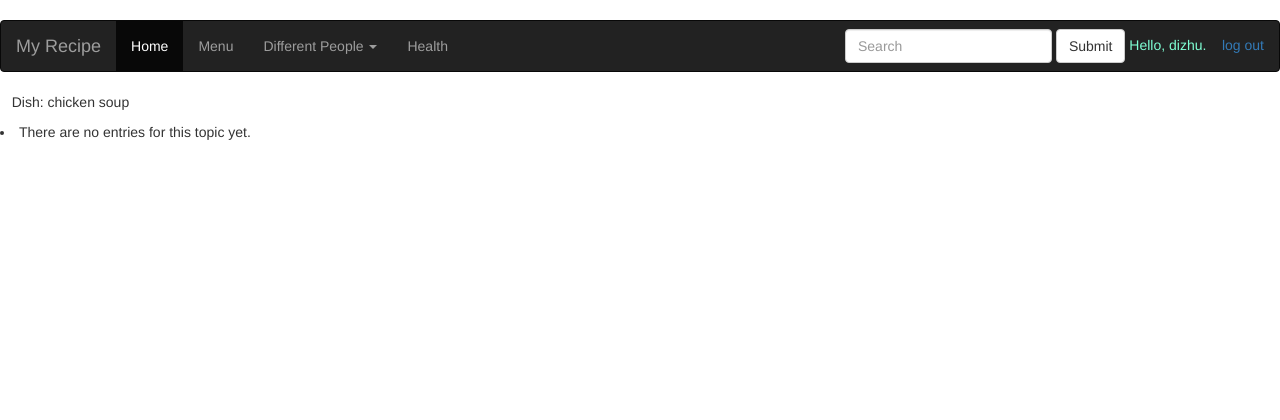
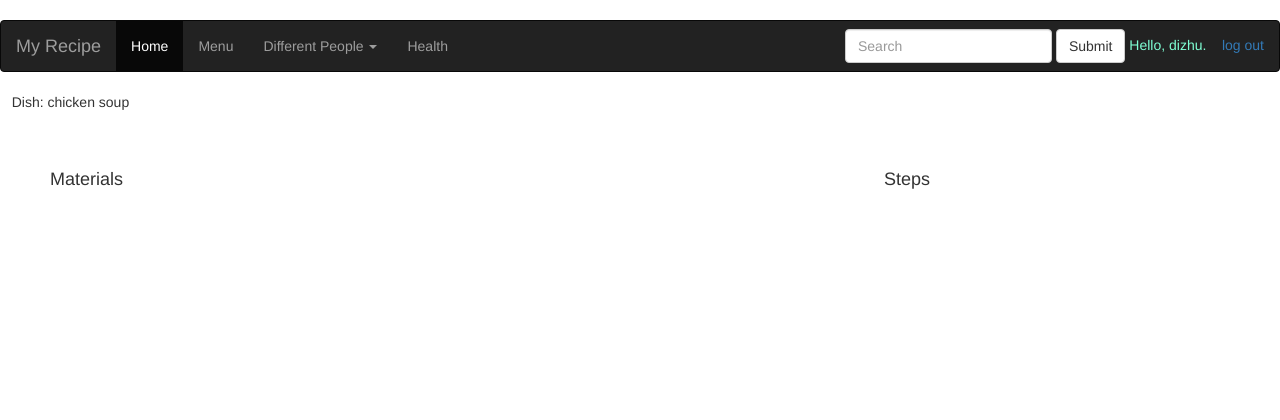
Before and after one commit to dizhuZheng/Shopping, a Django app: page /dishes/1/ in a window 1280 px wide. Shown: the top 420 px of the page. Run offline with Django 3.2, Linux system fonts and the light colour scheme; a user stored in the database is signed in; data comes from the database, SQL or seed files in the repository; some libraries are stand-ins or nearby versions.

Commit message:
menu style

```diff
--- a/recipes/templates/recipes/base.html
+++ b/recipes/templates/recipes/base.html
@@ -25,6 +25,16 @@
         .b{
           color:aquamarine;
         }
+        .c{
+          position: fixed;
+          left:50px;
+          top: 20%;
+        }
+        .d{
+          position: fixed;
+          right:350px;
+          top: 20%;
+        }
     </style>
   </head>
   <body>
--- a/recipes/templates/recipes/dish.html
+++ b/recipes/templates/recipes/dish.html
@@ -2,9 +2,8 @@
 
 {% block content %}
   <p>&nbsp;&nbsp;&nbsp;Dish: {{ dish }}</p>
-    <li>
-        There are no entries for this topic yet.
-    </li>
-  </ul>
-
+  <br>&nbsp;&nbsp;&nbsp;
+  <p><h4 class="c">Materials</h4></p>
+  <p><h4 class="d">Steps</h4></p>
+  <ul>
 {% endblock content %}
```
Also changed, not shown: recipes/templates/recipes/new_dish.html (added, +10 -0 lines).
